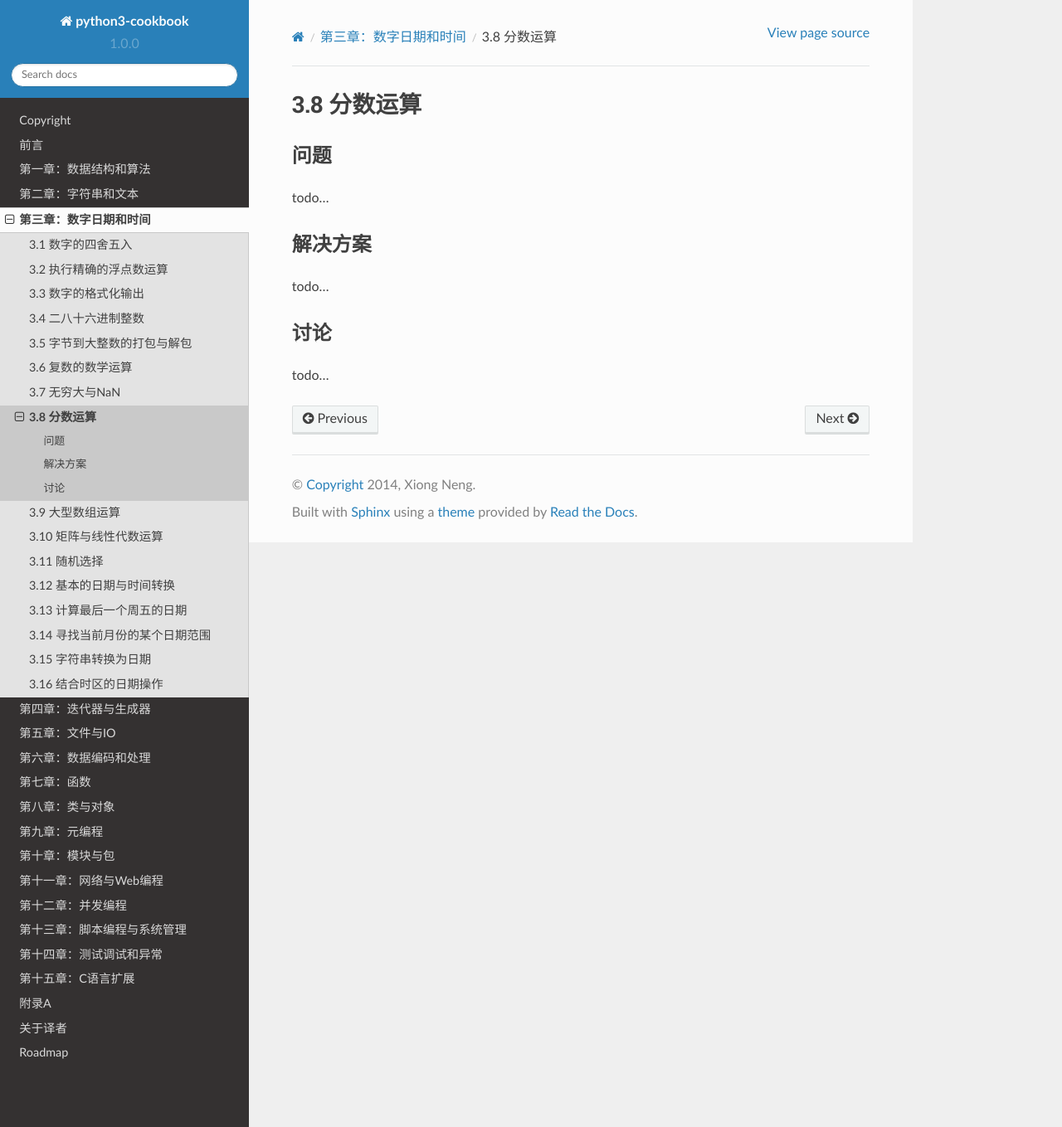
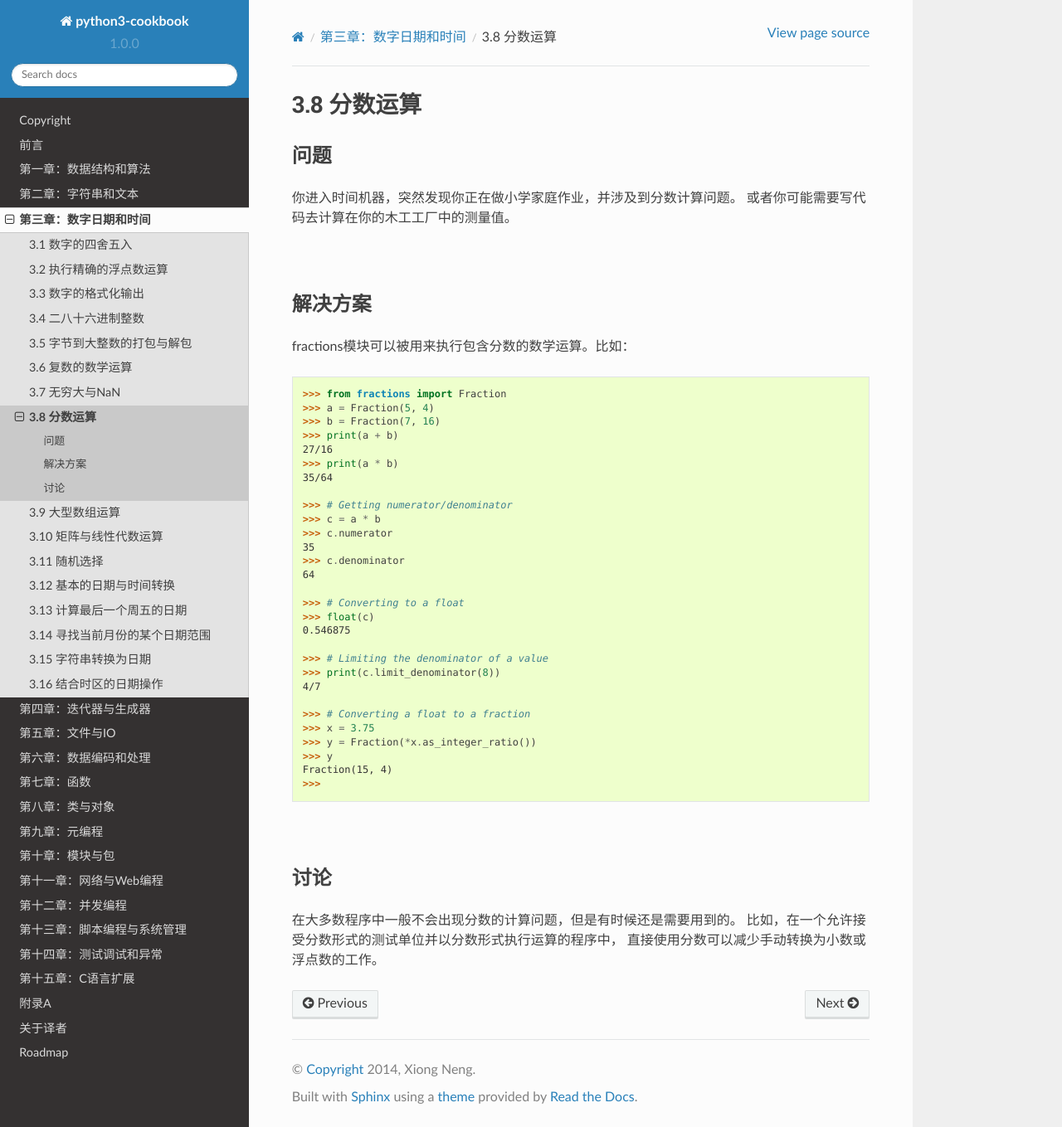
Before and after one commit to yidao620c/python3-cookbook, a Sphinx documentation site: the page built from source/c03/p08_calculating_with_fractions.rst, in a window 1280 px wide and 1359 px high. Shown: the whole window at 83% size. Built offline with Sphinx 7.4.7 and the Read the Docs theme 2.0.0, drawn with Linux system fonts in a browser that asks for light colours.

Commit message:
3.8小节完成

```diff
--- a/source/c03/p08_calculating_with_fractions.rst
+++ b/source/c03/p08_calculating_with_fractions.rst
@@ -5,14 +5,53 @@
 ----------
 问题
 ----------
-todo...
+你进入时间机器，突然发现你正在做小学家庭作业，并涉及到分数计算问题。
+或者你可能需要写代码去计算在你的木工工厂中的测量值。
+
+|
 
 ----------
 解决方案
 ----------
-todo...
+fractions模块可以被用来执行包含分数的数学运算。比如：
+
+.. code-block:: python
+
+    >>> from fractions import Fraction
+    >>> a = Fraction(5, 4)
+    >>> b = Fraction(7, 16)
+    >>> print(a + b)
+    27/16
+    >>> print(a * b)
+    35/64
+
+    >>> # Getting numerator/denominator
+    >>> c = a * b
+    >>> c.numerator
+    35
+    >>> c.denominator
+    64
+
+    >>> # Converting to a float
+    >>> float(c)
+    0.546875
+
+    >>> # Limiting the denominator of a value
+    >>> print(c.limit_denominator(8))
+    4/7
+
+    >>> # Converting a float to a fraction
+    >>> x = 3.75
+    >>> y = Fraction(*x.as_integer_ratio())
+    >>> y
+    Fraction(15, 4)
+    >>>
+
+|
 
 ----------
 讨论
 ----------
-todo...
+在大多数程序中一般不会出现分数的计算问题，但是有时候还是需要用到的。
+比如，在一个允许接受分数形式的测试单位并以分数形式执行运算的程序中，
+直接使用分数可以减少手动转换为小数或浮点数的工作。
```
Also changed, not shown: 1 other file.
